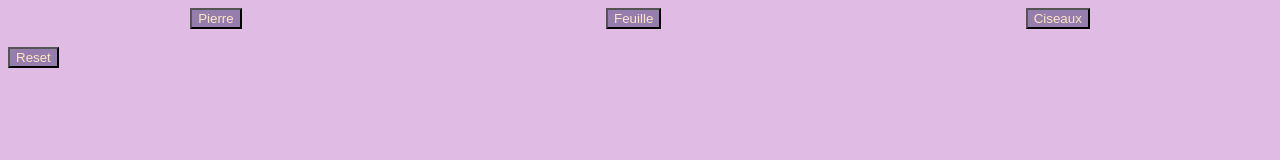
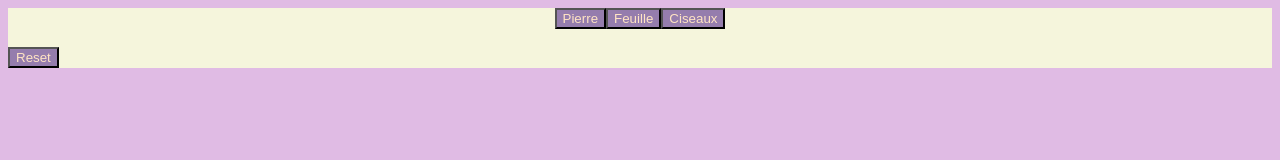
Before and after one commit to maelhemon/tp2_r209, a plain HTML site: page index.html in a window 1280 px wide. Drawn offline with Linux system fonts and the light colour scheme.

Commit message:
modif css v2

```diff
--- a/index.html
+++ b/index.html
@@ -7,6 +7,8 @@
     <link rel="stylesheet" href="style.css">
 </head>
 <body>
+
+    <div class="shifoumi">
         <div class="moves">
             <button>Pierre</button>
             <button>Feuille</button>
@@ -14,6 +16,8 @@
         </div>
         <br>
         <button id="reset">Reset</button>
+    </div>
+
 
 
 </body>
--- a/style.css
+++ b/style.css
@@ -1,7 +1,8 @@
 .moves {
     display: flex;
     flex-direction: row;
-    justify-content: space-around;
+    margin: auto;
+    justify-content: center;
 }
 button {
     background-color: rgb(149, 125, 173);
@@ -13,4 +14,8 @@ button {
 }
 body{
     background-color:rgb(224, 187, 228);
+    justify-content: center;
 }
+.shifoumi {
+   background-color: beige;
+}
```
Lines whose indentation alone changed are shown as unchanged.
